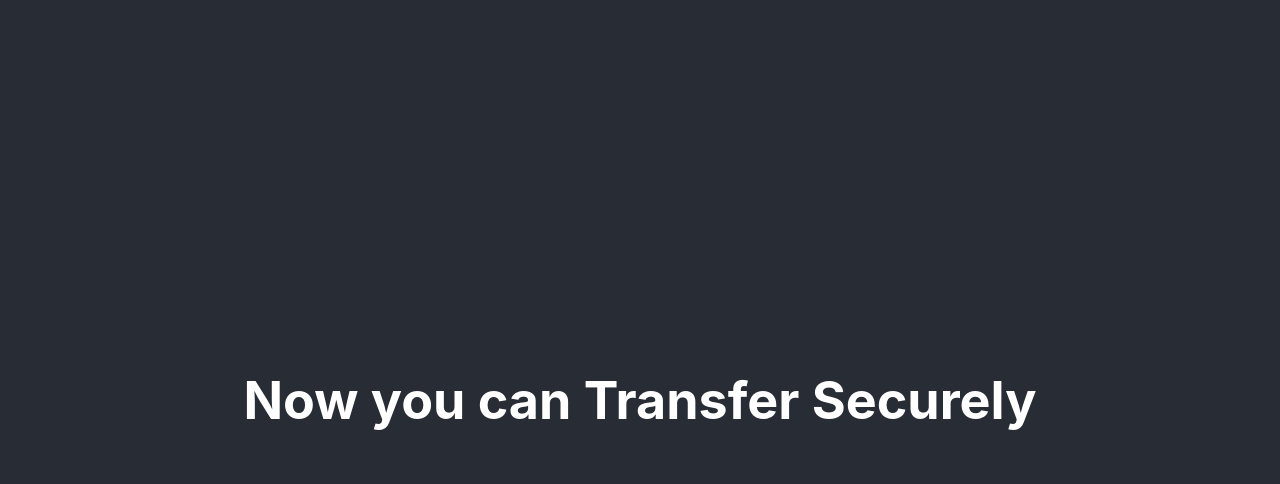
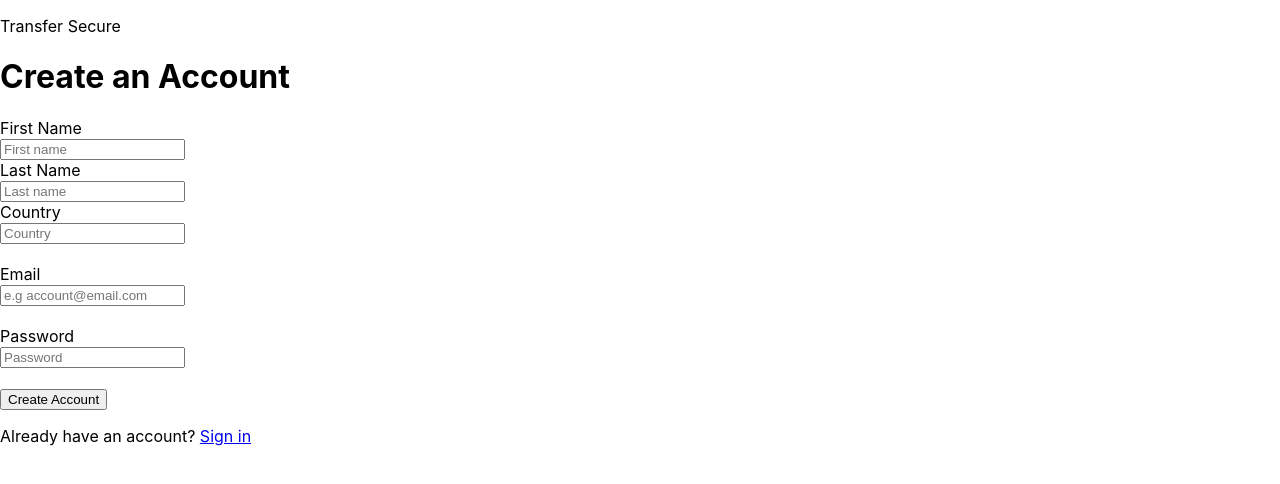
Before and after one commit to Gracetemitope/TransferSecure, a React (Create React App) app in the folder transfersecure-client/: page /register in a window 1280 px wide. Shown: the top 484 px of the page. Built offline with nearby package versions, Linux system fonts and the light colour scheme.

Commit message:
Add auth route

```diff
--- a/transfersecure-client/src/index.js
+++ b/transfersecure-client/src/index.js
@@ -4,15 +4,19 @@ import './index.css';
 import App from './App';
 import reportWebVitals from './reportWebVitals';
 import { BrowserRouter, Routes, Route, Link } from "react-router-dom";
-
+import Register from "./auth/Register";
+import Login from "./auth/Login";
+import Test from "./components/Test"
 
 const root = ReactDOM.createRoot(document.getElementById('root'));
 root.render(
     <BrowserRouter>
         <Routes>
-            <Route path="/" component={App} />
+            {/*<Route path="/" component={App} />*/}
+            <Route path="/register" element={< Register />} />
+            <Route path="/login" element={< Login />} />
+            <Route path="/test" element={<Test />} />
         </Routes>
-    <App />
   </BrowserRouter>
 );
 
```
